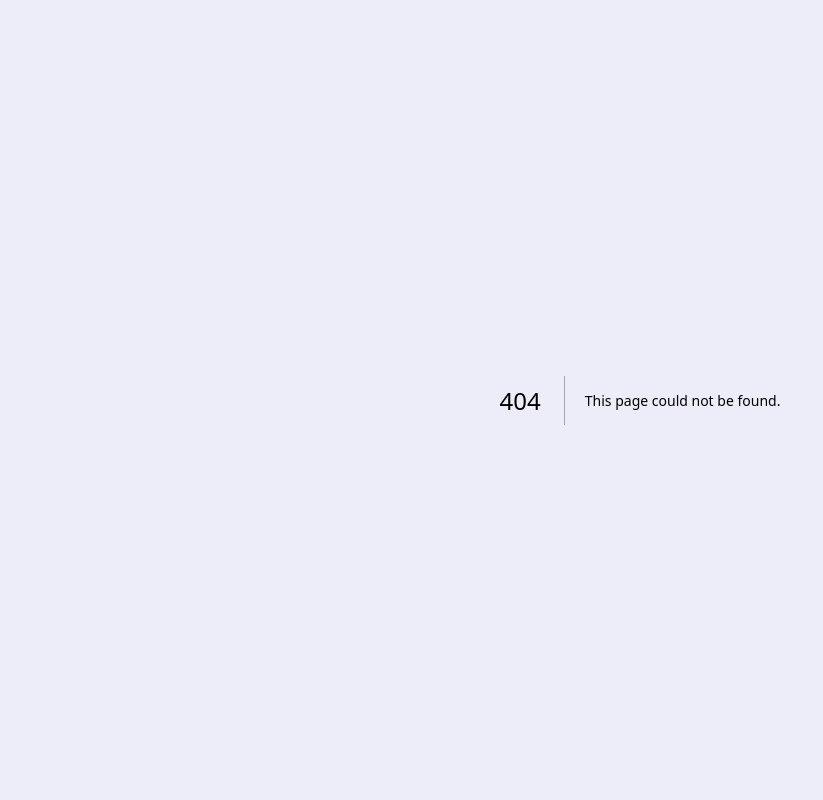
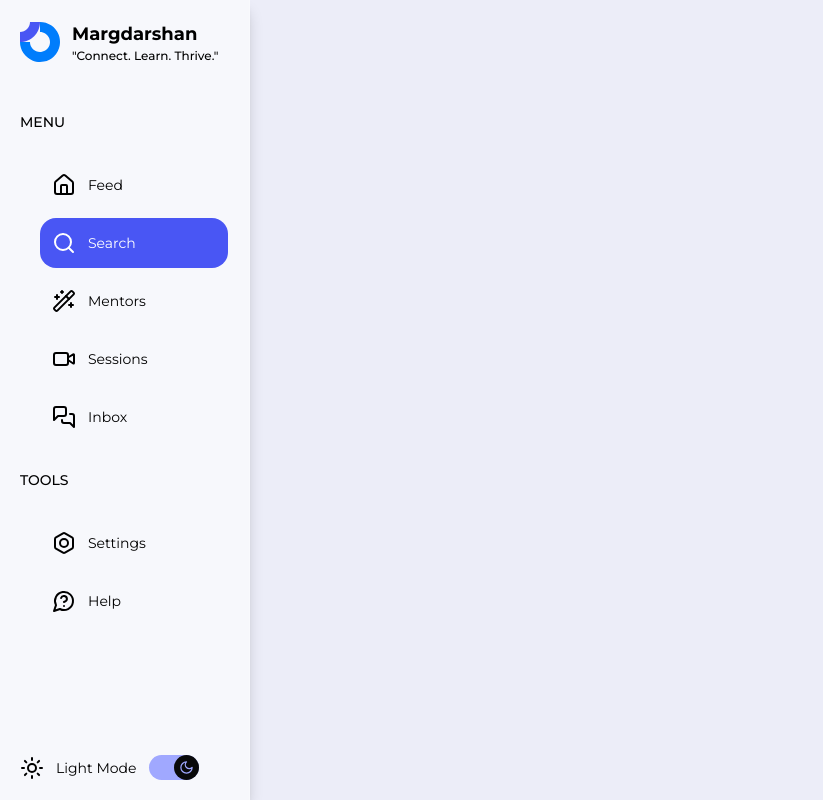
Before and after one commit to SahilSuman1011/margdarshan-life, a Next.js app: page /search in a window 1280 px wide. Before the commit this address had no page. Shown: the whole page, without its empty margins (0-823 px from the left). Built offline with nearby package versions, Linux system fonts and the light colour scheme.

Commit message:
Made sidebar working

```diff
--- a/src/app/(navbar-routes)/layout.jsx
+++ b/src/app/(navbar-routes)/layout.jsx
@@ -5,7 +5,7 @@ export default function layout({ children }) {
     <div className="h-full flex w-full">
       <Sidebar />
 
-      <main className="h-[100vh] overflow-y-scroll">{children}</main>
+      <main className="max-h-[100vh] overflow-y-auto">{children}</main>
     </div>
   )
 }
--- /dev/null
+++ b/src/app/(navbar-routes)/search/page.jsx
@@ -0,0 +1,5 @@
+"use client"
+
+export default function Home() {
+  return <></>
+}
--- a/src/components/shared/sidebar.jsx
+++ b/src/components/shared/sidebar.jsx
@@ -1,6 +1,6 @@
 "use client"
 import logo from "@/public/logo.svg"
-
+import { usePathname } from "next/navigation"
 import {
   Bolt,
   House,
@@ -15,6 +15,7 @@ import CustomSwitch from "./custom-switch"
 import { ThemeContext } from "@/context/theme"
 import Image from "next/image"
 import { useContext } from "react"
+import Link from "next/link"
 
 export default function Sidebar() {
   const { isLightTheme, updateTheme } = useContext(ThemeContext)
@@ -22,6 +23,10 @@ export default function Sidebar() {
   const selectedTextColor = "text-white"
   const selectedIconColor = "text-white"
   const iconColor = isLightTheme ? "black" : "#a0a8ff"
+
+  const pathname = usePathname()
+
+  const selectedStyles = ""
 
   return (
     <div
@@ -47,42 +52,105 @@ export default function Sidebar() {
           <div
             className={`${textColor} w-full flex flex-col ml-5 gap-2 text-sm`}
           >
-            <div
-              className={`flex w-[90%] h-[50px] p-3 rounded-2xl items-center gap-3 ${selectedIconColor} bg-[#4956F4] `}
+            <Link
+              href="/home"
+              className={
+                pathname === "/home"
+                  ? `${selectedIconColor} bg-[#4956F4] flex w-[90%] h-[50px] p-3 rounded-2xl items-center gap-3`
+                  : "flex w-[90%] h-[50px] p-3 rounded-2xl items-center gap-3"
+              }
             >
-              <House color={selectedIconColor} />
+              <House
+                color={pathname === "/home" ? selectedIconColor : iconColor}
+              />
               <span>Feed</span>
-            </div>
-            <div className="flex w-[90%] h-[50px] p-3 rounded-xl items-center gap-3 ">
-              <Search color={iconColor} />
+            </Link>
+            <Link
+              href="/search"
+              className={
+                pathname === "/search"
+                  ? `${selectedIconColor} bg-[#4956F4] flex w-[90%] h-[50px] p-3 rounded-2xl items-center gap-3`
+                  : "flex w-[90%] h-[50px] p-3 rounded-2xl items-center gap-3"
+              }
+            >
+              <Search
+                color={pathname === "/search" ? selectedIconColor : iconColor}
+              />
               <span>Search</span>
-            </div>
-            <div className="flex w-[90%] h-[50px] p-3 rounded-xl items-center gap-3 ">
-              <WandSparkles color={iconColor} />
+            </Link>
+            <Link
+              href="/mentors"
+              className={
+                pathname === "/mentors"
+                  ? `${selectedIconColor} bg-[#4956F4] flex w-[90%] h-[50px] p-3 rounded-2xl items-center gap-3`
+                  : "flex w-[90%] h-[50px] p-3 rounded-2xl items-center gap-3"
+              }
+            >
+              <WandSparkles
+                color={pathname === "/mentors" ? selectedIconColor : iconColor}
+              />
               <span>Mentors</span>
-            </div>
-            <div className="flex w-[90%] h-[50px] p-3 rounded-xl items-center gap-3 ">
-              <Video color={iconColor} />
+            </Link>
+            <Link
+              href="/sessions"
+              className={
+                pathname === "/sessions"
+                  ? `${selectedIconColor} bg-[#4956F4] flex w-[90%] h-[50px] p-3 rounded-2xl items-center gap-3`
+                  : "flex w-[90%] h-[50px] p-3 rounded-2xl items-center gap-3"
+              }
+            >
+              <Video
+                color={pathname === "/sessions" ? selectedIconColor : iconColor}
+              />
               <span>Sessions</span>
-            </div>
-            <div className="flex w-[90%] h-[50px] p-3 rounded-xl items-center gap-3 ">
-              <MessagesSquare color={iconColor} />
+            </Link>
+            <Link
+              href="/inbox"
+              className={
+                pathname === "/inbox"
+                  ? `${selectedIconColor} bg-[#4956F4] flex w-[90%] h-[50px] p-3 rounded-2xl items-center gap-3`
+                  : "flex w-[90%] h-[50px] p-3 rounded-2xl items-center gap-3"
+              }
+            >
+              <MessagesSquare
+                color={pathname === "/inbox" ? selectedIconColor : iconColor}
+              />
               <span>Inbox</span>
-            </div>
+            </Link>
           </div>
           <div className="flex flex-col gap-7">
             <span className={`${textColor} font-medium text-sm`}>TOOLS</span>
             <div
-              className={`${textColor}  w-full flex flex-col ml-5 gap-2 text-sm`}
+              className={`${textColor} w-full flex flex-col ml-5 gap-2 text-sm`}
             >
-              <div className="flex w-[90%] h-[50px] p-3 rounded-xl items-center gap-3 ">
-                <Bolt color={iconColor} />
+              <Link
+                href="/settings"
+                className={
+                  pathname === "/settings"
+                    ? `${selectedIconColor} bg-[#4956F4] flex w-[90%] h-[50px] p-3 rounded-2xl items-center gap-3`
+                    : "flex w-[90%] h-[50px] p-3 rounded-2xl items-center gap-3"
+                }
+              >
+                <Bolt
+                  color={
+                    pathname === "/settings" ? selectedIconColor : iconColor
+                  }
+                />
                 <span>Settings</span>
-              </div>
-              <div className="flex w-[90%] h-[50px] p-3 rounded-xl items-center gap-3 ">
-                <MessageCircleQuestion color={iconColor} />
+              </Link>
+              <Link
+                href="/help"
+                className={
+                  pathname === "/help"
+                    ? `${selectedIconColor} bg-[#4956F4] flex w-[90%] h-[50px] p-3 rounded-2xl items-center gap-3`
+                    : "flex w-[90%] h-[50px] p-3 rounded-2xl items-center gap-3"
+                }
+              >
+                <MessageCircleQuestion
+                  color={pathname === "/help" ? selectedIconColor : iconColor}
+                />
                 <span>Help</span>
-              </div>
+              </Link>
             </div>
           </div>
         </div>
```
